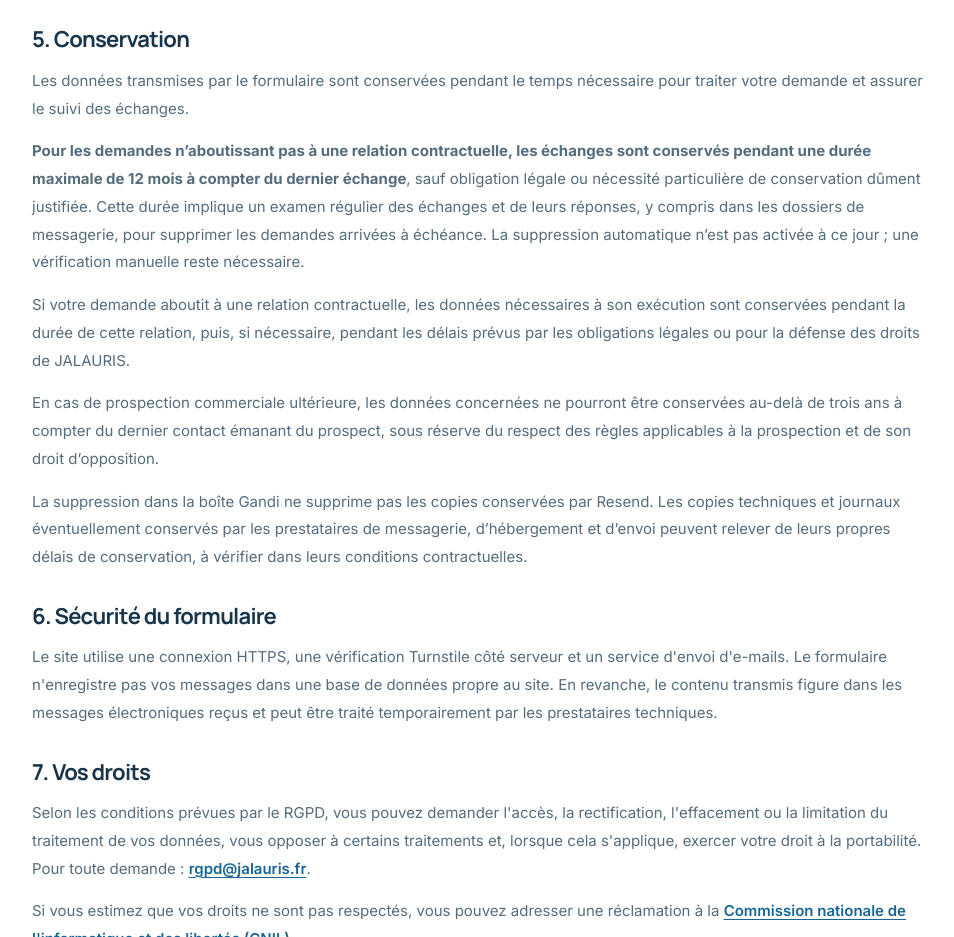
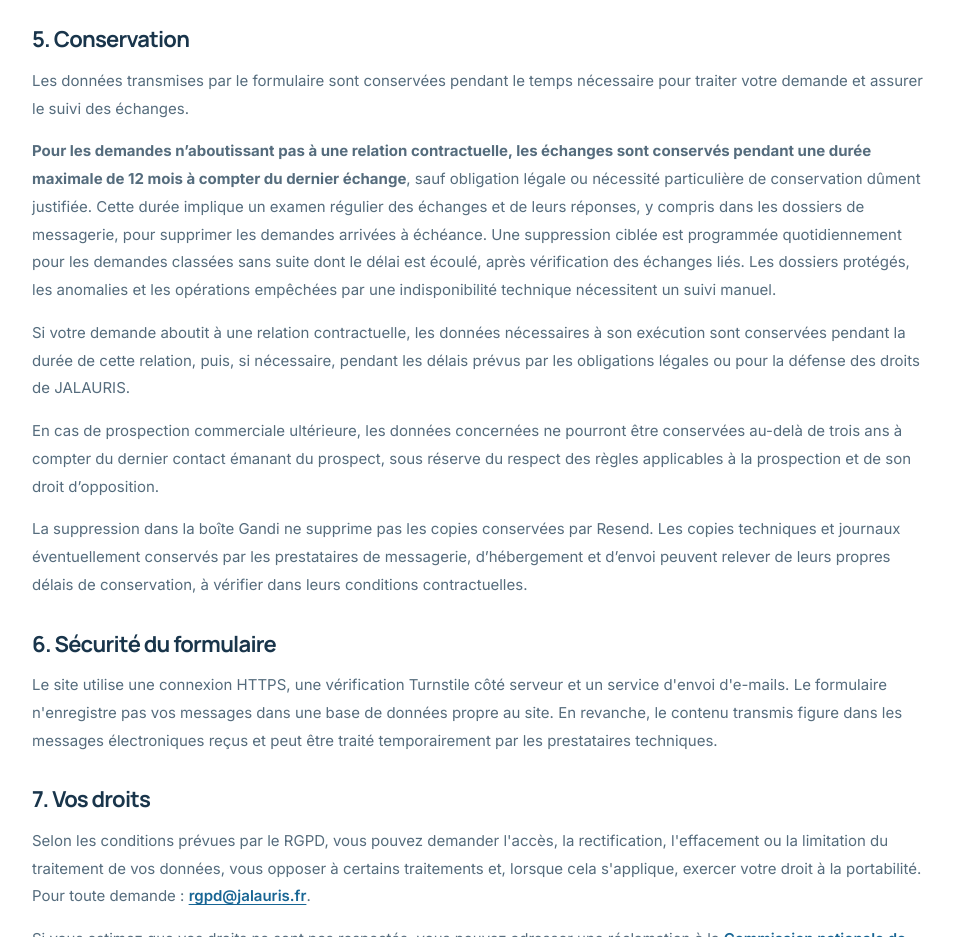
Before and after one commit to jorisbarbin/Jalauris_solutions, a plain HTML site: page politique-confidentialite.html in a window 1280 px wide. Shown: the part 1540-2477 px from the top of the page, without its empty margins (158-1112 px from the left). Drawn offline with Linux system fonts and the light colour scheme.

Commit message:
Documente l’activation vérifiée du nettoyage quotidien Gandi

```diff
--- a/politique-confidentialite.html
+++ b/politique-confidentialite.html
@@ -53,7 +53,7 @@
       <p>Ces prestataires peuvent traiter des données depuis différents pays. Les garanties de protection et les éventuels transferts hors de l'Espace économique européen doivent être appréciés conformément à leurs engagements contractuels applicables.</p>
       <h2>5. Conservation</h2>
       <p>Les données transmises par le formulaire sont conservées pendant le temps nécessaire pour traiter votre demande et assurer le suivi des échanges.</p>
-      <p><strong>Pour les demandes n’aboutissant pas à une relation contractuelle, les échanges sont conservés pendant une durée maximale de 12 mois à compter du dernier échange</strong>, sauf obligation légale ou nécessité particulière de conservation dûment justifiée. Cette durée implique un examen régulier des échanges et de leurs réponses, y compris dans les dossiers de messagerie, pour supprimer les demandes arrivées à échéance. La suppression automatique n’est pas activée à ce jour ; une vérification manuelle reste nécessaire.</p>
+      <p><strong>Pour les demandes n’aboutissant pas à une relation contractuelle, les échanges sont conservés pendant une durée maximale de 12 mois à compter du dernier échange</strong>, sauf obligation légale ou nécessité particulière de conservation dûment justifiée. Cette durée implique un examen régulier des échanges et de leurs réponses, y compris dans les dossiers de messagerie, pour supprimer les demandes arrivées à échéance. Une suppression ciblée est programmée quotidiennement pour les demandes classées sans suite dont le délai est écoulé, après vérification des échanges liés. Les dossiers protégés, les anomalies et les opérations empêchées par une indisponibilité technique nécessitent un suivi manuel.</p>
       <p>Si votre demande aboutit à une relation contractuelle, les données nécessaires à son exécution sont conservées pendant la durée de cette relation, puis, si nécessaire, pendant les délais prévus par les obligations légales ou pour la défense des droits de JALAURIS.</p>
       <p>En cas de prospection commerciale ultérieure, les données concernées ne pourront être conservées au-delà de trois ans à compter du dernier contact émanant du prospect, sous réserve du respect des règles applicables à la prospection et de son droit d’opposition.</p>
       <p>La suppression dans la boîte Gandi ne supprime pas les copies conservées par Resend. Les copies techniques et journaux éventuellement conservés par les prestataires de messagerie, d’hébergement et d’envoi peuvent relever de leurs propres délais de conservation, à vérifier dans leurs conditions contractuelles.</p>
```
Also changed, not shown: 2 other files.
